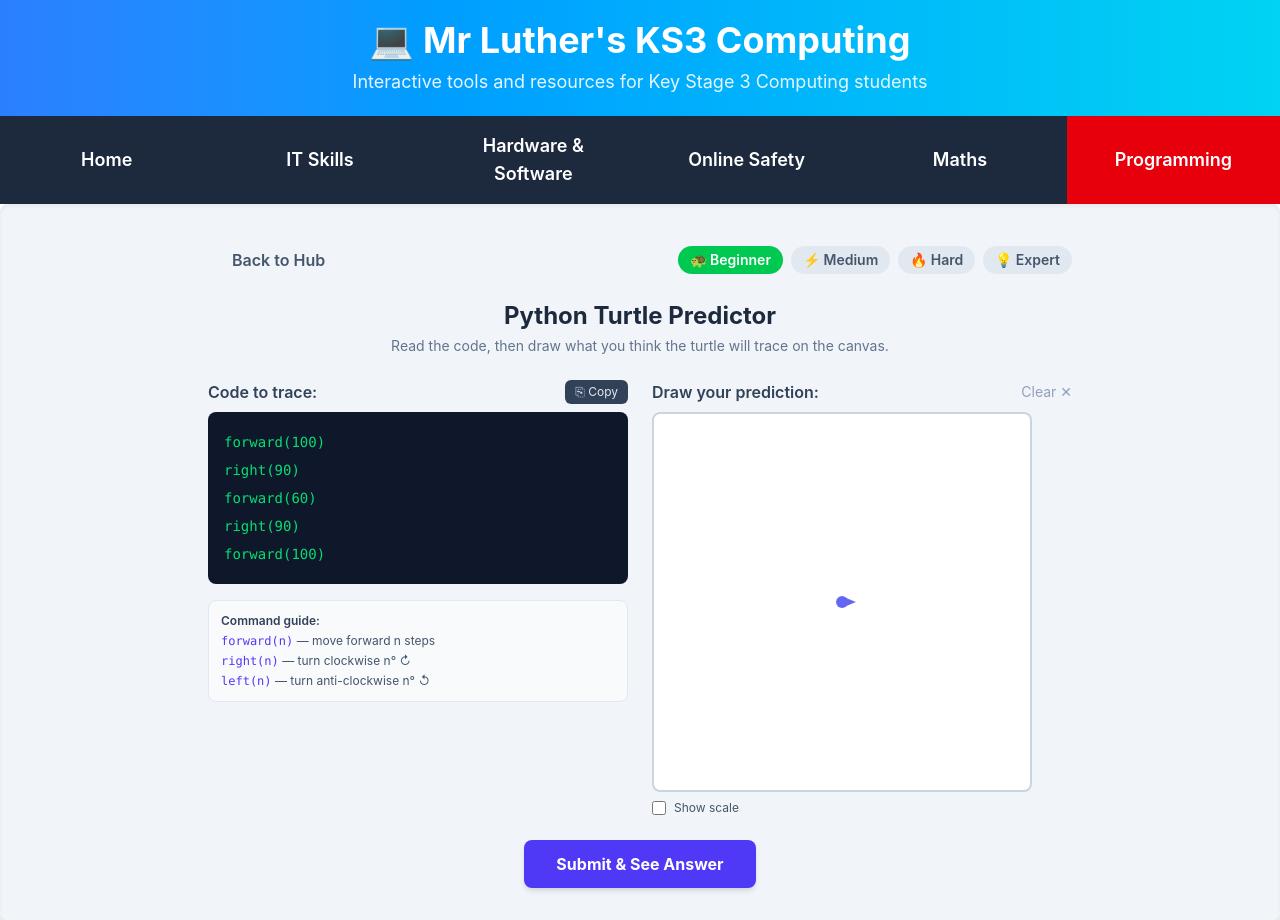
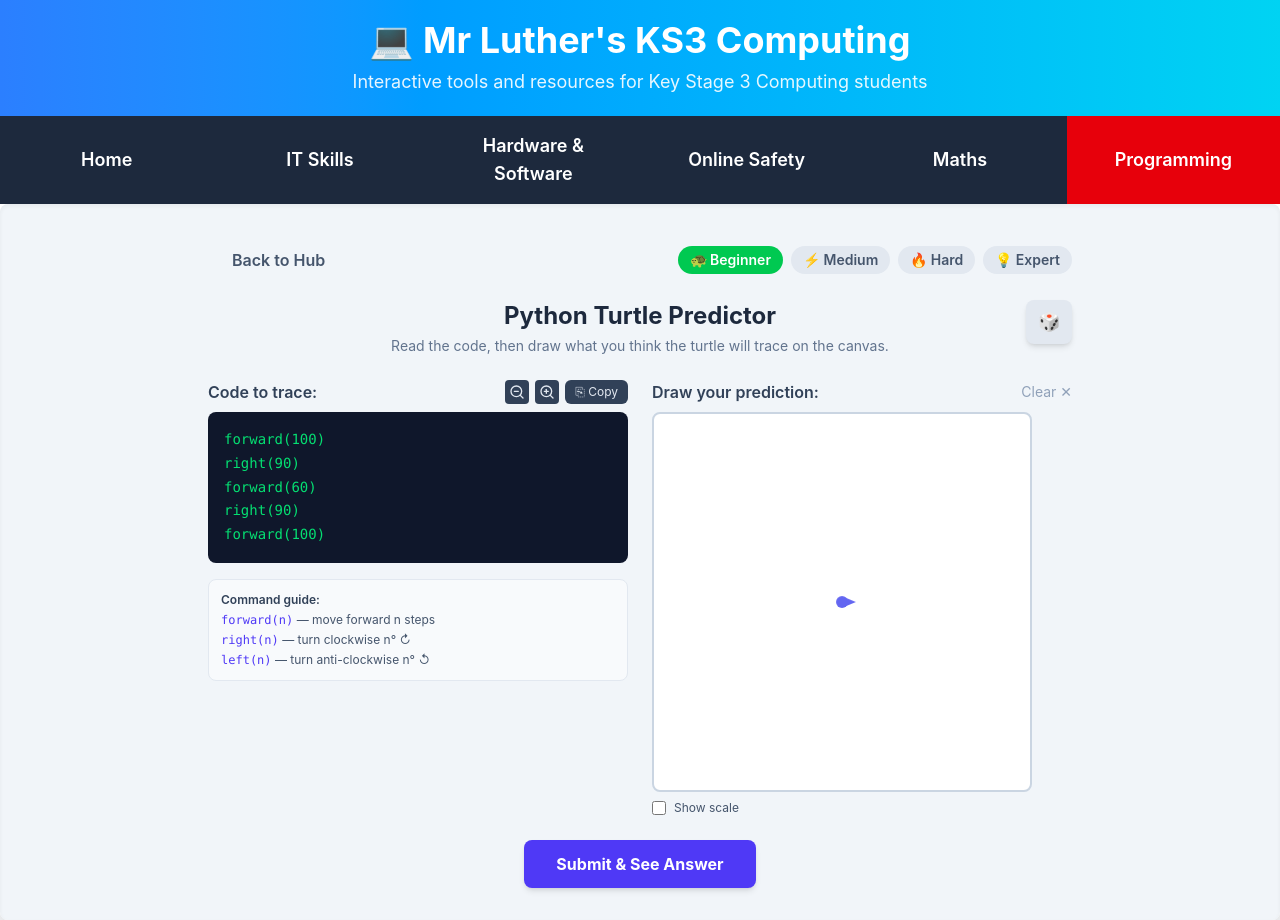
Before and after one commit to domluther/ks3Computing, a React (Vite) app: page /programming/turtle in a window 1280 px wide. Built offline with nearby package versions, Linux system fonts and the light colour scheme.

Commit message:
turtle shuffle

```diff
--- a/biome.json
+++ b/biome.json
@@ -1,5 +1,5 @@
 {
-	"$schema": "https://biomejs.dev/schemas/2.4.15/schema.json",
+	"$schema": "https://biomejs.dev/schemas/2.4.16/schema.json",
 	"vcs": {
 		"enabled": true,
 		"clientKind": "git",
--- a/src/components/PythonTurtleTool.tsx
+++ b/src/components/PythonTurtleTool.tsx
@@ -1,3 +1,4 @@
+import { ZoomIn, ZoomOut } from "lucide-react";
 import type React from "react";
 import { useCallback, useEffect, useRef, useState } from "react";
 import { shuffleArray } from "../utils/utils";
@@ -796,6 +797,7 @@ const PythonTurtleTool: React.FC = () => {
 	const [phase, setPhase] = useState<Phase>("drawing");
 	const [isPointerDown, setIsPointerDown] = useState(false);
 	const [copied, setCopied] = useState(false);
+	const [codeFontSize, setCodeFontSize] = useState(14);
 	const [annotate, setAnnotate] = useState(false);
 	const [showScale, setShowScale] = useState(false);
 
@@ -1195,6 +1197,20 @@ const PythonTurtleTool: React.FC = () => {
 	const handleNextChallenge = () => {
 		if (animFrameRef.current) cancelAnimationFrame(animFrameRef.current);
 		setProgramIndex((i) => i + 1);
+	};
+
+	const handleShuffle = () => {
+		if (animFrameRef.current) cancelAnimationFrame(animFrameRef.current);
+		const len = programs.length;
+		if (len <= 1) {
+			setProgramIndex(0);
+			return;
+		}
+		let next: number;
+		do {
+			next = Math.floor(Math.random() * len);
+		} while (next === programIndex % len);
+		setProgramIndex(next);
 	};
 
 	const handleDifficultyChange = (d: Difficulty) => {
@@ -1252,20 +1268,47 @@ const PythonTurtleTool: React.FC = () => {
 				</div>
 			</div>
 
+			<div className="relative mb-6">
 				<h2 className="mb-1 text-2xl font-bold text-center text-slate-800">
 					Python Turtle Predictor
 				</h2>
-			<p className="mb-6 text-sm text-center text-slate-500">
+				<p className="text-sm text-center text-slate-500">
 					Read the code, then draw what you think the turtle will trace on the
 					canvas.
 				</p>
+				<button
+					type="button"
+					onClick={handleShuffle}
+					className="absolute top-0 right-0 px-3 py-2 text-lg font-bold transition-colors rounded-lg shadow-md bg-slate-200 hover:bg-slate-300 text-slate-700"
+					title="Pick a random question"
+				>
+					🎲
+				</button>
+			</div>
 
 			{/* Main grid */}
-			<div className="items-start grid gap-6 md:grid-cols-2">
+			<div className="grid items-start gap-6 md:grid-cols-2">
 				{/* Code panel */}
 				<div>
 					<div className="flex items-center justify-between mb-2">
 						<h3 className="font-semibold text-slate-700">Code to trace:</h3>
+						<div className="flex items-center gap-1.5">
+							<button
+								type="button"
+								onClick={() => setCodeFontSize((s) => Math.max(10, s - 2))}
+								className="flex items-center justify-center w-6 h-6 text-sm font-bold transition-colors rounded bg-slate-700 hover:bg-slate-600 text-slate-200"
+								title="Decrease font size"
+							>
+								<ZoomOut size={16} />
+							</button>
+							<button
+								type="button"
+								onClick={() => setCodeFontSize((s) => Math.min(28, s + 2))}
+								className="flex items-center justify-center w-6 h-6 text-sm font-bold transition-colors rounded bg-slate-700 hover:bg-slate-600 text-slate-200"
+								title="Increase font size"
+							>
+								<ZoomIn size={16} />
+							</button>
 							<button
 								type="button"
 								onClick={handleCopyCode}
@@ -1274,7 +1317,11 @@ const PythonTurtleTool: React.FC = () => {
 								{copied ? "✓ Copied!" : "⎘ Copy"}
 							</button>
 						</div>
-					<div className="p-4 font-mono text-sm whitespace-pre rounded-lg leading-7 bg-slate-900">
+					</div>
+					<div
+						className="p-4 font-mono whitespace-pre rounded-lg bg-slate-900"
+						style={{ fontSize: codeFontSize, lineHeight: 1.7 }}
+					>
 						{program.code
 							? program.code.map((line, i) => (
 									<div
@@ -1299,7 +1346,7 @@ const PythonTurtleTool: React.FC = () => {
 								))}
 					</div>
 
-					<div className="p-3 mt-4 text-xs border rounded-lg space-y-1 bg-slate-50 border-slate-200 text-slate-600">
+					<div className="p-3 mt-4 space-y-1 text-xs border rounded-lg bg-slate-50 border-slate-200 text-slate-600">
 						{difficulty === "beginner" || difficulty === "medium" ? (
 							<>
 								<p className="mb-1 font-semibold text-slate-700">
@@ -1456,9 +1503,9 @@ const PythonTurtleTool: React.FC = () => {
 					</div>
 
 					{/* Annotate + scale toggles */}
-					<div className="flex flex-wrap mt-2 gap-4">
+					<div className="flex flex-wrap gap-4 mt-2">
 						{phase !== "drawing" && (
-							<label className="flex items-center text-xs cursor-pointer select-none gap-2 text-slate-600">
+							<label className="flex items-center gap-2 text-xs cursor-pointer select-none text-slate-600">
 								<input
 									type="checkbox"
 									checked={annotate}
@@ -1468,7 +1515,7 @@ const PythonTurtleTool: React.FC = () => {
 								Annotate lengths
 							</label>
 						)}
-						<label className="flex items-center text-xs cursor-pointer select-none gap-2 text-slate-600">
+						<label className="flex items-center gap-2 text-xs cursor-pointer select-none text-slate-600">
 							<input
 								type="checkbox"
 								checked={showScale}
@@ -1480,7 +1527,7 @@ const PythonTurtleTool: React.FC = () => {
 					</div>
 					{/* Legend */}
 					{phase !== "drawing" && (
-						<div className="flex flex-wrap mt-2 text-xs gap-4 text-slate-500">
+						<div className="flex flex-wrap gap-4 mt-2 text-xs text-slate-500">
 							<span className="flex items-center gap-1.5">
 								<span className="inline-block w-4 h-0.5 bg-blue-500 rounded" />
 								Your prediction
@@ -1507,12 +1554,12 @@ const PythonTurtleTool: React.FC = () => {
 			</div>
 
 			{/* Action buttons */}
-			<div className="flex items-center justify-center mt-6 gap-4">
+			<div className="flex items-center justify-center gap-4 mt-6">
 				{phase === "drawing" && (
 					<button
 						type="button"
 						onClick={handleSubmit}
-						className="px-8 py-3 font-bold text-white bg-indigo-600 rounded-lg shadow-md transition-colors hover:bg-indigo-700"
+						className="px-8 py-3 font-bold text-white transition-colors bg-indigo-600 rounded-lg shadow-md hover:bg-indigo-700"
 					>
 						Submit &amp; See Answer
 					</button>
@@ -1521,7 +1568,7 @@ const PythonTurtleTool: React.FC = () => {
 					<button
 						type="button"
 						onClick={handleNextChallenge}
-						className="px-8 py-3 font-bold text-white bg-green-600 rounded-lg shadow-md transition-colors hover:bg-green-700"
+						className="px-8 py-3 font-bold text-white transition-colors bg-green-600 rounded-lg shadow-md hover:bg-green-700"
 					>
 						Next Challenge →
 					</button>
```
Also changed, not shown: package.json (+10 -10 lines), 1 other file (tests, documents, lock files or other folders). Lines whose indentation alone changed are shown as unchanged.
